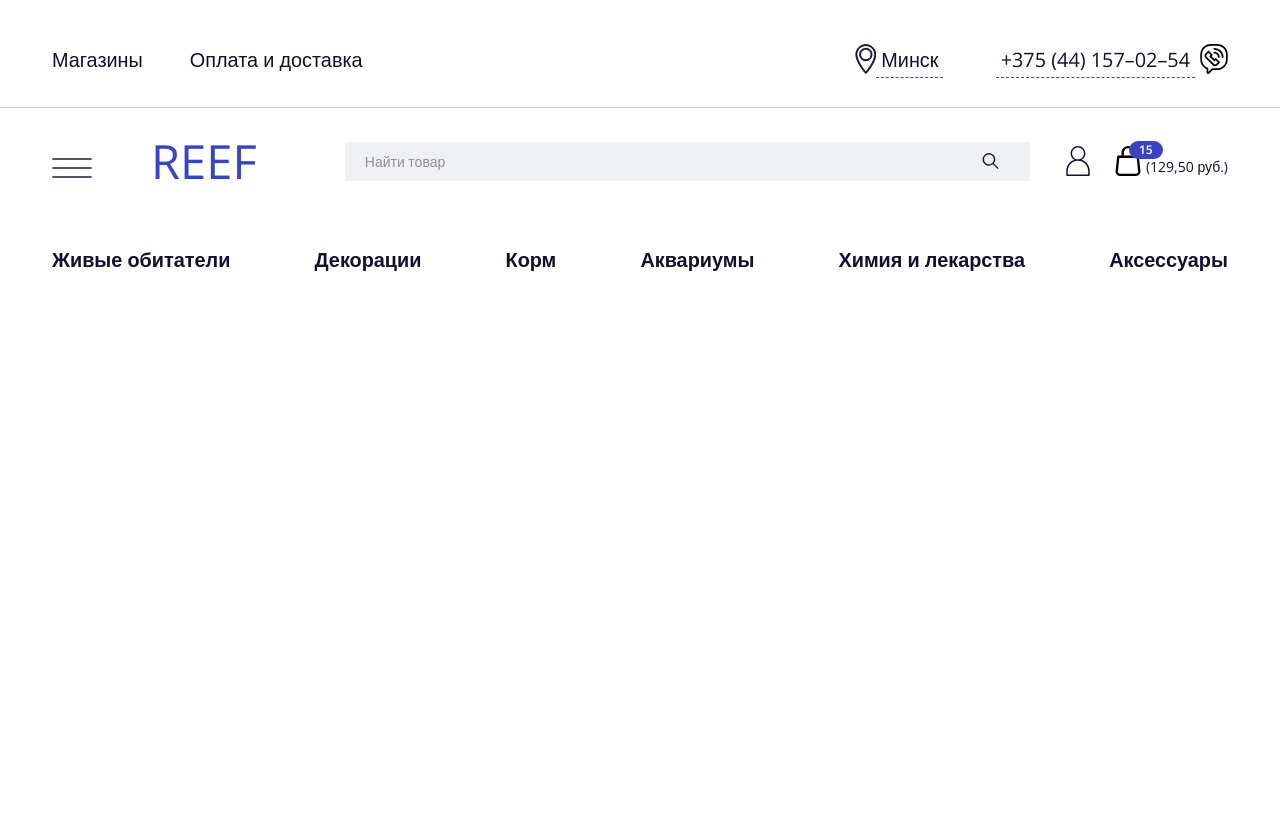
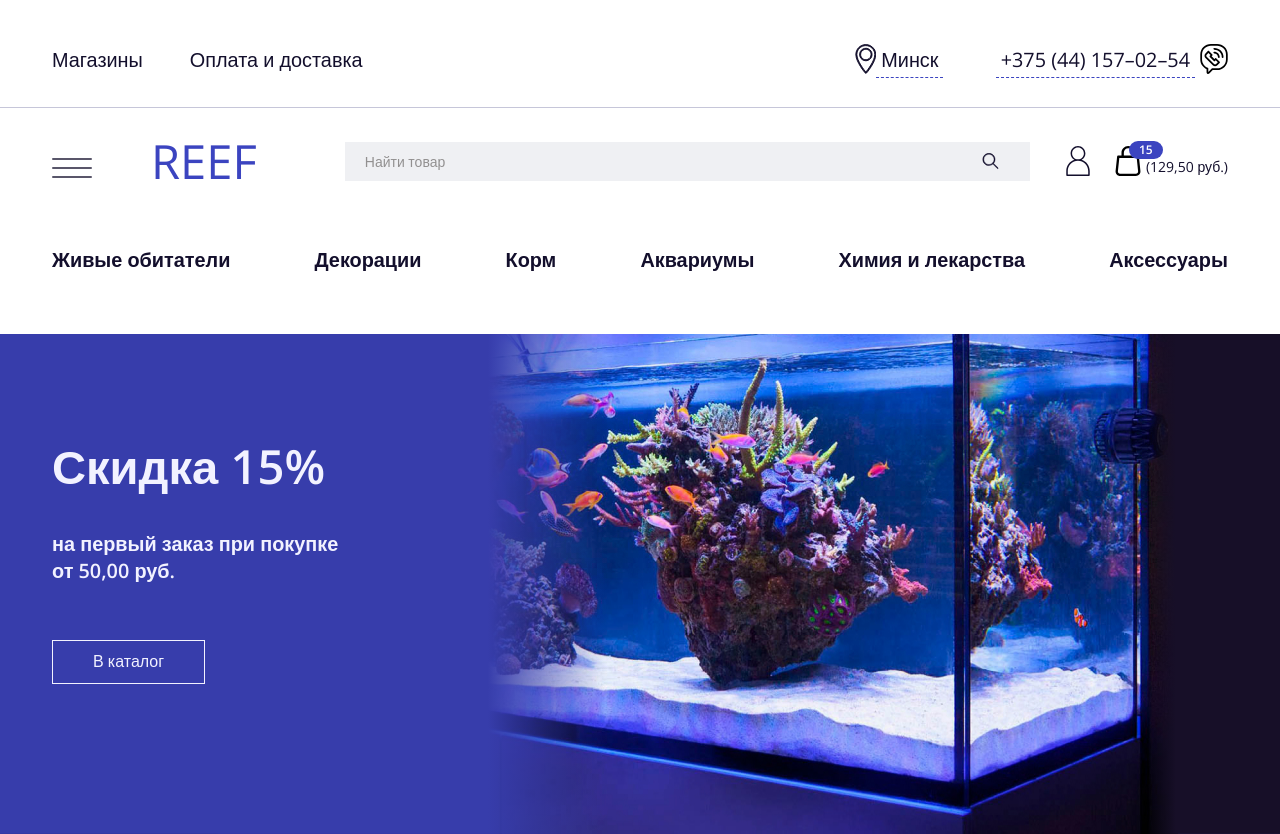
Before and after one commit to GGO-web/Reef, a website: page src/index.pug in a window 1280 px wide. Before the commit the page ends 800 px from the top, so only its background shows below. Drawn offline with nearby package versions, Linux system fonts and the light colour scheme; files that its build step writes are made by us from their sources.

Commit message:
Added Hero section

```diff
--- a/src/index.pug
+++ b/src/index.pug
@@ -3,3 +3,4 @@ extends parts/basic/head.pug
 block content
    include parts/header.pug
    main.main
+      include parts/sections/hero.pug
--- /dev/null
+++ b/src/parts/sections/hero.pug
@@ -0,0 +1,13 @@
+section.hero
+   .hero__wrapper
+      .container
+         .hero__slider
+            .hero__slider-wrapper
+               - for (var i = 0; i < 3; i++)
+                  .hero__slide
+                     h2.hero__slide-title
+                        strong.hero__slide-title-bolder Скидка 15%
+                        | на первый заказ при покупке от 50,00 руб.
+                     a.hero__slide-catalog.link(href="#")
+                        | В каталог
+            .hero__slider-pagination
--- a/src/scss/_vars.scss
+++ b/src/scss/_vars.scss
@@ -7,6 +7,8 @@
    --color-light-grey: #eff0f3;
    --color-green: #8dc967;
    --color-dark-grey: #929090;
+   --color-smooth-blue: #f2f2ff;
+   --color-blue-grey: #c6c6d9;
 
    // font-family name
    --font-family: "Open Sans";
--- a/src/scss/components/_common.scss
+++ b/src/scss/components/_common.scss
@@ -43,10 +43,6 @@
    }
 }
 
-.main {
-   margin-top: var(--header-height);
-}
-
 .discount {
    border-radius: var(--border-value);
    padding: 4px 14px;
@@ -56,4 +52,20 @@
    background-color: var(--color-red);
 }
 
+.link {
+   display: inline-block;
+   border: 1px solid currentColor;
+   padding: 10px 40px;
+   font-size: $font-size-middle;
+   line-height: 1.333;
+   text-align: center;
+   transition: border-radius 0.2s ease-out;
+
+   @media (any-hover: hover) {
+      &:hover {
+         border-radius: 15px 0;
+      }
+   }
+}
+
 // ==!> Most Common styles <!==
--- a/src/scss/components/_header.scss
+++ b/src/scss/components/_header.scss
@@ -3,7 +3,7 @@
 // }
 
 .header {
-   position: fixed;
+   position: relative;
    left: 0;
    right: 0;
    top: 0;
--- /dev/null
+++ b/src/scss/components/_hero.scss
@@ -0,0 +1,130 @@
+.hero {
+   position: relative;
+   z-index: 2;
+
+   &__wrapper {
+      position: relative;
+      margin-top: 50px;
+      background-color: var(--color-primary);
+
+      &::before {
+         content: "";
+         position: absolute;
+         right: 8%;
+         z-index: 0;
+         display: inline-block;
+         width: 1234px;
+         height: 100%;
+         background-image: url("../img/hero.jpg");
+         background-position: center;
+         background-size: cover;
+         background-repeat: no-repeat;
+      }
+
+      &::after {
+         content: "";
+         position: absolute;
+         left: 0;
+         top: 0;
+         z-index: 0;
+         display: inline-block;
+         width: 100%;
+         height: 100%;
+         background: linear-gradient(270deg, #170f28 8.13%, rgba(0, 0, 0, 0) 10.31%),
+            linear-gradient(90deg, #373dab 38.11%, rgba(72, 82, 176, 0) 47.36%);
+         background-position: center;
+         background-size: cover;
+         background-repeat: no-repeat;
+      }
+   }
+
+   &__slider {
+      position: relative;
+      z-index: 5;
+      overflow: hidden;
+   }
+
+   &__slider-wrapper {
+      display: flex;
+      padding: 100px 0 150px;
+   }
+
+   &__slider-pagination {
+      position: absolute;
+      left: initial !important;
+      bottom: 20px !important;
+      display: inline-flex;
+      flex-grow: 0;
+      align-items: center;
+      justify-content: center;
+      width: auto !important;
+      background-color: var(--color-blue-grey);
+   }
+
+   &__slider-bullet {
+      width: 57px;
+      height: 3px;
+      background-color: var(--color-grey);
+      transition: background-color 0.2s ease-in-out;
+
+      &--active {
+         background-color: var(--color-white);
+      }
+   }
+
+   &__slide {
+      position: relative;
+      z-index: 10;
+      flex: 1 0 100%;
+      color: var(--color-smooth-blue);
+   }
+
+   &__slide-title {
+      margin: 0;
+      margin-bottom: 55px;
+      max-width: 310px;
+      font-weight: 600;
+
+      &-bolder {
+         display: block;
+         margin-bottom: 30px;
+         font-weight: 700;
+
+         @extend %font-large;
+      }
+   }
+
+   &__slide-text {
+      margin-bottom: 40px;
+      max-width: calc(3 * var(--grid-column) + 2 * var(--grid-gap));
+
+      @extend %font-middle;
+   }
+
+   // @media (max-width: $lg) {
+   //    &__slider {
+   //       align-items: flex-start;
+   //       padding: $offset-small 0 40px;
+   //       background-attachment: initial;
+   //    }
+
+   //    &__slide {
+   //       flex-wrap: wrap;
+   //    }
+
+   //    &__slide-text,
+   //    &__slide-title {
+   //       max-width: 100%;
+   //    }
+   // }
+
+   // @media (max-width: $sm) {
+   //    &__slide-text {
+   //       margin-bottom: $offset-middle;
+   //    }
+
+   //    &__slide-catalog {
+   //       width: 100%;
+   //    }
+   // }
+}
--- a/src/scss/style.scss
+++ b/src/scss/style.scss
@@ -8,7 +8,7 @@
 
 // ==!> Site Components <!==
 
-// global
 @import "./components/header";
+@import "./components/hero";
 
 // ==!> Site Components <!==
```
Also changed, not shown: src/js/components/_hero-slider.js (added, +33 -0 lines), src/img/hero.jpg (added).
